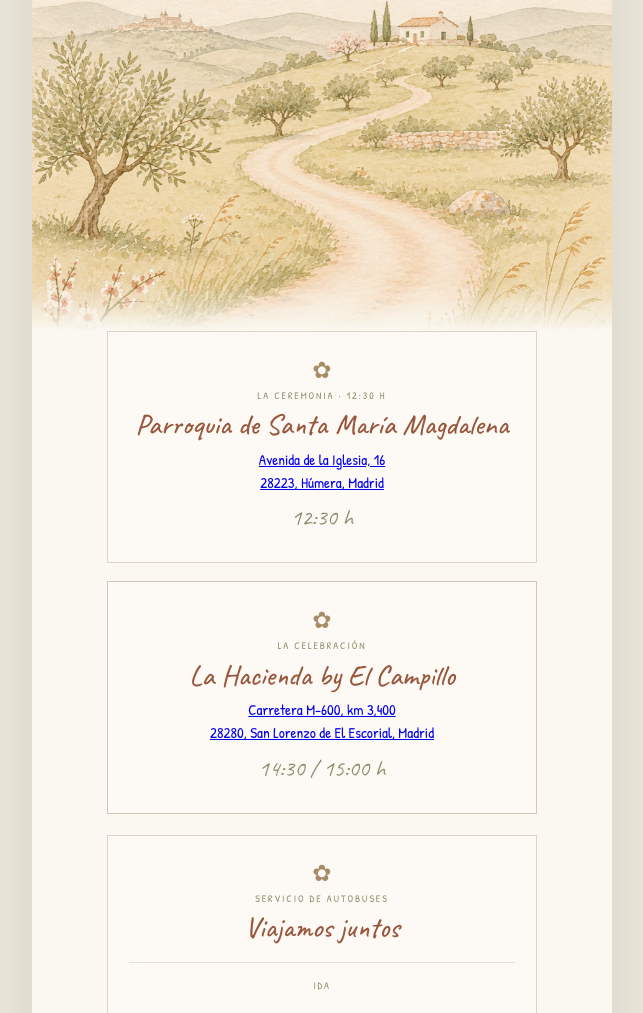
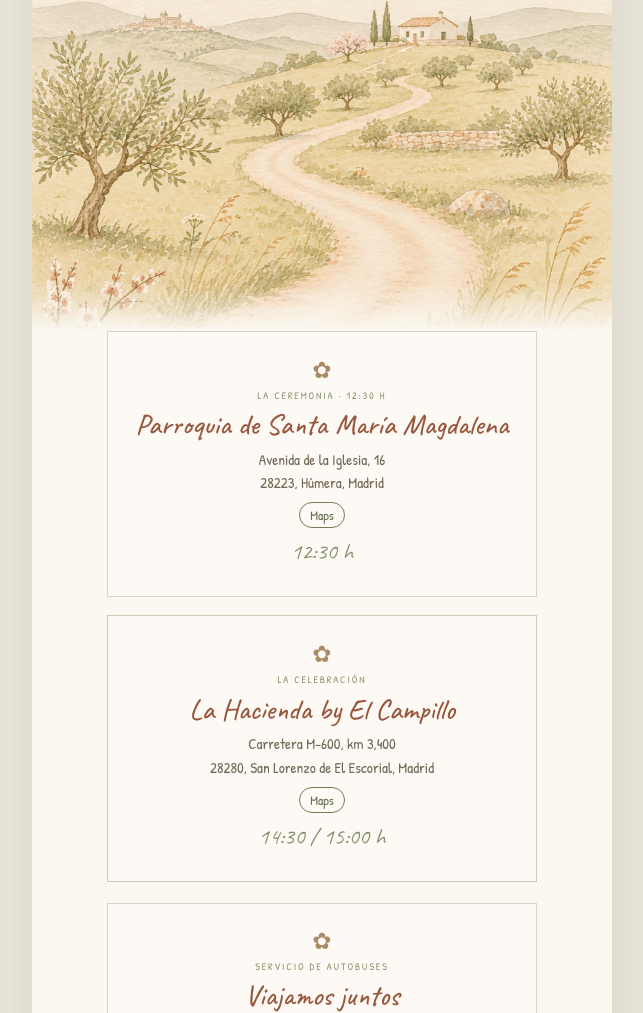
Before and after one commit to sulivan22/CYA, a website: page dist/como-llegar.html in a window 1280 px wide. Shown: the part 354-1367 px from the top of the page, without its empty margins (318-961 px from the left). Drawn offline with Linux system fonts and the light colour scheme.

Commit message:
Estiliza los enlaces de Maps como pequeños botones

```diff
--- a/dist/como-llegar.html
+++ b/dist/como-llegar.html
@@ -16,6 +16,25 @@
   <link rel="stylesheet" href="pages.css?v=rsvp-heart-2">
   <link rel="stylesheet" href="detail-extra.css?v=rsvp-heart-2">
   <link rel="stylesheet" href="bus.css?v=rsvp-heart-2">
+  <style>
+    .maps-link {
+      display: inline-block;
+      margin-top: 8px;
+      padding: 3px 10px;
+      border: 1px solid #727c58;
+      border-radius: 999px;
+      color: #626b4d;
+      font-size: 13px;
+      line-height: 1.4;
+      text-decoration: none;
+    }
+
+    .maps-link:hover,
+    .maps-link:focus-visible {
+      background: #727c58;
+      color: #fff;
+    }
+  </style>
 </head>
 
 <body>
@@ -33,13 +52,15 @@
       <section class="location-card"><span class="card-flower" aria-hidden="true">✿</span>
         <p class="card-label">LA CEREMONIA · 12:30 H</p>
         <h2>Parroquia de Santa María Magdalena</h2>
-        <address><a href="https://www.google.com/maps/search/?api=1&amp;query=Avenida+de+la+Iglesia%2C+16%2C+28223%2C+H%C3%BAmera%2C+Madrid" target="_blank" rel="noopener noreferrer">Avenida de la Iglesia, 16<br>28223, Húmera, Madrid</a></address>
+        <address>Avenida de la Iglesia, 16<br>28223, Húmera, Madrid</address>
+        <a class="maps-link" href="https://www.google.com/maps/search/?api=1&amp;query=Avenida+de+la+Iglesia%2C+16%2C+28223%2C+H%C3%BAmera%2C+Madrid" target="_blank" rel="noopener noreferrer">Maps</a>
         <div class="event-time"><span>12:30 h</span></div>
       </section>
       <section class="location-card reception-card"><span class="card-flower" aria-hidden="true">✿</span>
         <p class="card-label">LA CELEBRACIÓN</p>
         <h2>La Hacienda by El Campillo</h2>
-        <address><a href="https://www.google.com/maps/search/?api=1&amp;query=Carretera+M-600%2C+km+3%2C400%2C+28280%2C+San+Lorenzo+de+El+Escorial%2C+Madrid" target="_blank" rel="noopener noreferrer">Carretera M-600, km 3,400<br>28280, San Lorenzo de El Escorial, Madrid</a></address>
+        <address>Carretera M-600, km 3,400<br>28280, San Lorenzo de El Escorial, Madrid</address>
+        <a class="maps-link" href="https://www.google.com/maps/search/?api=1&amp;query=Carretera+M-600%2C+km+3%2C400%2C+28280%2C+San+Lorenzo+de+El+Escorial%2C+Madrid" target="_blank" rel="noopener noreferrer">Maps</a>
         <div class="event-time"><span>14:30 / 15:00 h</span></div>
       </section>
     </div>
```
